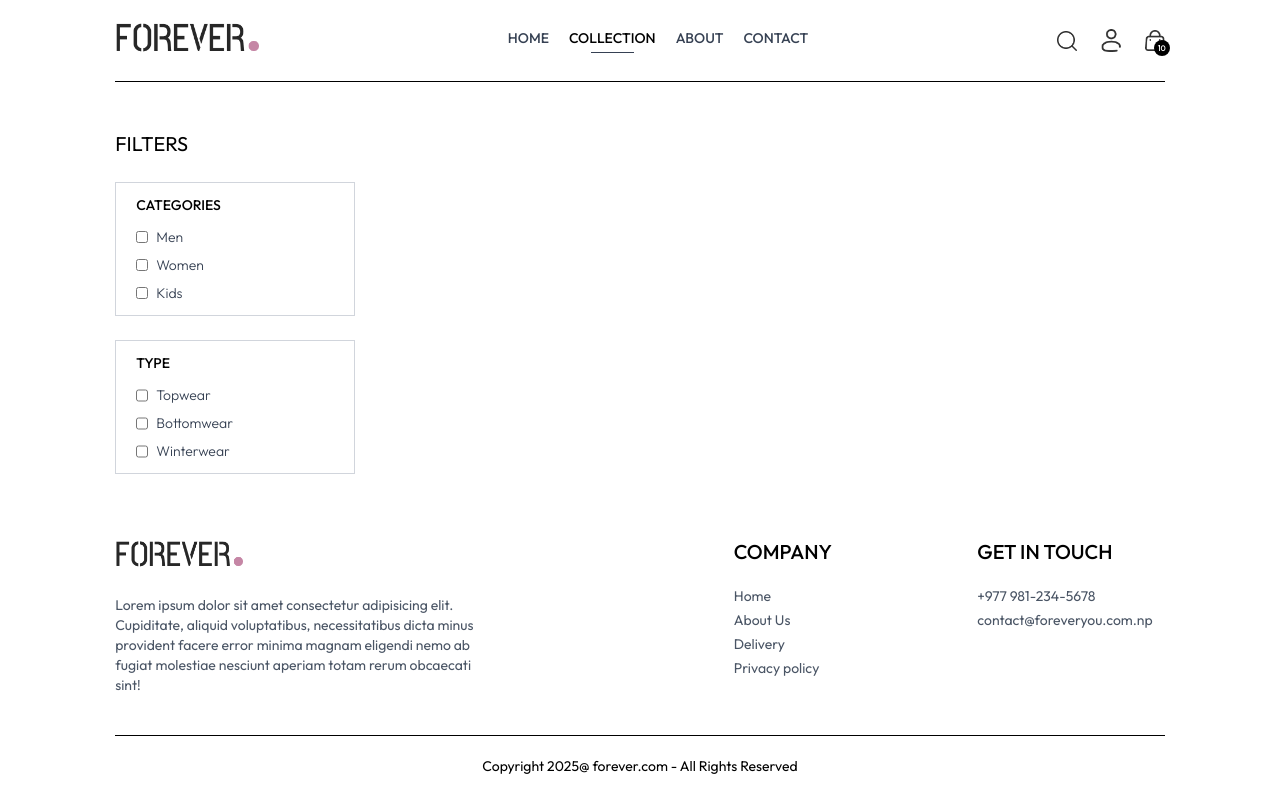
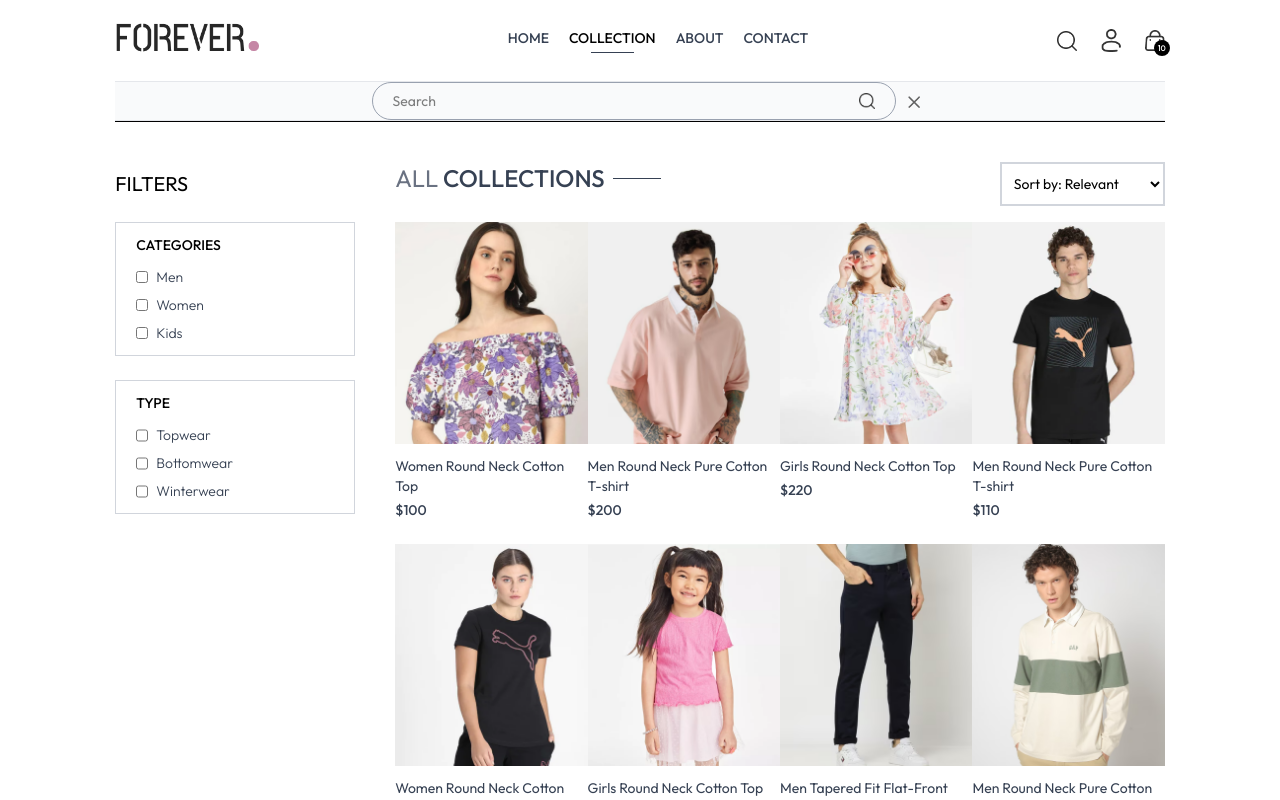
Before and after one commit to milancodess/ecommerce-app, a React (Vite) app in the folder frontend/: page /collection in a window 1280 px wide. Both pictures are taken after a click on the picture 1066 px from the left and 40 px from the top of the page. Shown: the top 800 px of the page. Built offline with nearby package versions, Linux system fonts and the light colour scheme.

Commit message:
Add SearchBar component and integrate search functionality in Collection page

```diff
--- a/frontend/src/App.jsx
+++ b/frontend/src/App.jsx
@@ -11,11 +11,13 @@
 import Orders from "./pages/Orders";
 import { Navbar } from "./components/Navbar";
 import Footer from "./components/Footer";
+import SearchBar from "./components/SearchBar";
 
 const App = () => {
   return (
     <div className="px-4 sm:px-[5vw] md:px-[7vw] lg:px-[9vw]">
       <Navbar />
+      <SearchBar />
       <Routes>
         <Route path="/" element={<Home />} />
         <Route path="/collection" element={<Collection />} />
--- a/frontend/src/components/Navbar.jsx
+++ b/frontend/src/components/Navbar.jsx
@@ -1,9 +1,12 @@
-import React, { useState } from "react";
+import React, { useContext, useState } from "react";
 import { assets } from "../assets/assets";
 import { Link, NavLink } from "react-router-dom";
+import { ShopContext } from "../context/ShopContext";
 
 export const Navbar = () => {
   const [visible, setVisible] = useState(false);
+
+  const { setShowSearch } = useContext(ShopContext);
 
   return (
     <div className="relative flex items-center justify-between py-5 font-medium">
@@ -37,6 +40,7 @@
 
       <div className="flex items-center gap-6">
         <img
+          onClick={() => setShowSearch(true)}
           src={assets.search_icon}
           className="w-5 cursor-pointer"
           alt="Search"
--- /dev/null
+++ b/frontend/src/components/SearchBar.jsx
@@ -0,0 +1,43 @@
+import React, { useContext, useEffect, useState } from "react";
+import { ShopContext } from "../context/ShopContext";
+import { assets } from "../assets/assets";
+import { useLocation } from "react-router-dom";
+
+const SearchBar = () => {
+  const { search, setSearch, showSearch, setShowSearch } =
+    useContext(ShopContext);
+  const [visible, setVisible] = useState(false);
+  const location = useLocation();
+
+  useEffect(() => {
+    const isCollection = location.pathname.toLowerCase().includes("collection");
+    setVisible(isCollection);
+
+    if (!isCollection) {
+      setShowSearch(false);
+    }
+  }, [location, setShowSearch]);
+
+  return showSearch && visible ? (
+    <div className="border-t border-b border-gray-200 bg-gray-50 text-center">
+      <div className="inline-flex items-center justify-center border border-gray-400 px-5 py-2 mx-3 rounded-full w-3/4 sm:w-1/2">
+        <input
+          value={search}
+          onChange={(e) => setSearch(e.target.value)}
+          className="flex-1 outline-none bg-inherit text-sm"
+          type="text"
+          placeholder="Search"
+        />
+        <img className="w-4" src={assets.search_icon} alt="search icon" />
+      </div>
+      <img
+        onClick={() => setShowSearch(false)}
+        className="inline w-3 cursor-pointer"
+        src={assets.cross_icon}
+        alt="close icon"
+      />
+    </div>
+  ) : null;
+};
+
+export default SearchBar;
--- a/frontend/src/context/ShopContext.jsx
+++ b/frontend/src/context/ShopContext.jsx
@@ -1,4 +1,4 @@
-import { createContext } from "react";
+import { createContext, useState } from "react";
 import { products } from "../assets/assets";
 
 // Create the context
@@ -8,11 +8,17 @@
 const ShopContextProvider = (props) => {
   const currency = "$";
   const delivery_fee = 10;
+  const [search, setSearch] = useState("");
+  const [showSearch, setShowSearch] = useState(false);
 
   const value = {
     products,
     currency,
     delivery_fee,
+    search,
+    setSearch,
+    showSearch,
+    setShowSearch,
   };
 
   return (
--- a/frontend/src/pages/Collection.jsx
+++ b/frontend/src/pages/Collection.jsx
@@ -1,15 +1,89 @@
-import React, { useContext, useState } from "react";
+import React, { useContext, useEffect, useState } from "react";
 import { ShopContext } from "../context/ShopContext";
 import { assets } from "../assets/assets";
+import Title from "../components/Title";
+import ProductItem from "../components/ProductItem";
 
 const Collection = () => {
-  const { products } = useContext(ShopContext);
+  const { products, search, showSearch } = useContext(ShopContext);
   const [showFilter, setShowFilter] = useState(false);
+  const [filterProducts, setFilterProducts] = useState([]);
+  const [category, setCategory] = useState([]);
+  const [subCategory, setSubCategory] = useState([]);
+  const [sortType, setSortType] = useState("relevant");
+
+  const toggleCategory = (e) => {
+    if (category.includes(e.target.value)) {
+      setCategory((prev) => prev.filter((item) => item != e.target.value));
+    } else {
+      setCategory((prev) => [...prev, e.target.value]);
+    }
+  };
+
+  const toggleSubCategory = (e) => {
+    if (subCategory.includes(e.target.value)) {
+      setSubCategory((prev) => prev.filter((item) => item != e.target.value));
+    } else {
+      setSubCategory((prev) => [...prev, e.target.value]);
+    }
+  };
+
+  const applyFilter = () => {
+    let productsCopy = products.slice();
+
+    if (showSearch && search) {
+      productsCopy = productsCopy.filter((item) =>
+        item.name.toLowerCase().includes(search.toLowerCase())
+      );
+    }
+
+    if (category.length > 0) {
+      productsCopy = productsCopy.filter((item) =>
+        category.includes(item.category)
+      );
+    }
+    if (subCategory.length > 0) {
+      productsCopy = productsCopy.filter((item) =>
+        subCategory.includes(item.subCategory)
+      );
+    }
+    setFilterProducts(productsCopy);
+  };
+
+  const sortProduct = () => {
+    let fpCopy = filterProducts.slice();
+
+    switch (sortType) {
+      case "low-high":
+        setFilterProducts(fpCopy.sort((a, b) => a.price - b.price));
+        break;
+
+      case "high-low":
+        setFilterProducts(fpCopy.sort((a, b) => b.price - a.price));
+        break;
+
+      default:
+        applyFilter();
+        break;
+    }
+  };
+
+  useEffect(() => {
+    applyFilter();
+  }, [category, subCategory, search, showSearch]);
+
+  useEffect(() => {
+    sortProduct();
+  }, [sortType]);
+
   return (
     <div className="flex flex-col sm:flex-row gap-1 sm:gap-10 pt-10 border-t">
       {/* Filter Options */}
       <div className="min-w-60">
-        <p className="my-2 text-xl flex items-center cursor-pointer gap-2">
+        <p
+          onClick={() => setShowFilter(!showFilter)}
+          className="my-2 text-xl flex items-center cursor-pointer gap-2"
+        >
           FILTERS
           <img
             className={`h-3 sm:hidden ${showFilter ? "rotate-90" : ""} `}
@@ -26,13 +100,31 @@
           <p className="mb-3 text-sm font-medium">CATEGORIES</p>
           <div className="flex flex-col gap-2 text-sm font-light text-gray-700">
             <p className="flex gap-2">
-              <input type="checkbox" className="w-3" value={"Men"} /> Men
+              <input
+                type="checkbox"
+                className="w-3"
+                value={"Men"}
+                onChange={toggleCategory}
+              />{" "}
+              Men
             </p>
             <p className="flex gap-2">
-              <input type="checkbox" className="w-3" value={"Women"} /> Women
+              <input
+                type="checkbox"
+                className="w-3"
+                value={"Women"}
+                onChange={toggleCategory}
+              />{" "}
+              Women
             </p>
             <p className="flex gap-2">
-              <input type="checkbox" className="w-3" value={"Kids"} /> Kids
+              <input
+                type="checkbox"
+                className="w-3"
+                value={"Kids"}
+                onChange={toggleCategory}
+              />{" "}
+              Kids
             </p>
           </div>
         </div>
@@ -45,17 +137,60 @@
           <p className="mb-3 text-sm font-medium">TYPE</p>
           <div className="flex flex-col gap-2 text-sm font-light text-gray-700">
             <p className="flex items-center gap-2">
-              <input type="checkbox" className="w-3" value="Topwear" /> Topwear
+              <input
+                type="checkbox"
+                className="w-3"
+                value="Topwear"
+                onChange={toggleSubCategory}
+              />{" "}
+              Topwear
             </p>
             <p className="flex items-center gap-2">
-              <input type="checkbox" className="w-3" value="Bottomwear" />
+              <input
+                type="checkbox"
+                className="w-3"
+                value="Bottomwear"
+                onChange={toggleSubCategory}
+              />
               Bottomwear
             </p>
             <p className="flex items-center gap-2">
-              <input type="checkbox" className="w-3" value="Winterwear" />
+              <input
+                type="checkbox"
+                className="w-3"
+                value="Winterwear"
+                onChange={toggleSubCategory}
+              />
               Winterwear
             </p>
           </div>
+        </div>
+      </div>
+      {/* Right Side */}
+      <div className="flex-1">
+        <div className="flex justify-between text-base sm:text-2xl mb-4">
+          <Title text1={"ALL"} text2={"COLLECTIONS"} />
+          {/* Product Sort */}
+          <select
+            onChange={(e) => setSortType(e.target.value)}
+            className="border-2 border-gray-300 text-sm px-2"
+          >
+            <option value="relevant">Sort by: Relevant</option>
+            <option value="low-high">Sort by: Low to High</option>
+            <option value="high-low">Sort by: High to Low</option>
+          </select>
+        </div>
+        {/* Map Products */}
+        <div className="grid grid-cols-2 md:grid-cols-3 lg:grid-cols-4 gap--4 gap-y-6">
+          {filterProducts.map((item, index) => (
+            <ProductItem
+              KEY={index}
+              name={item.name}
+              id={item._id}
+              price={item.price}
+              image={item.image}
+            />
+          ))}
         </div>
       </div>
     </div>
--- a/frontend/src/pages/Product.jsx
+++ b/frontend/src/pages/Product.jsx
@@ -1,7 +1,38 @@
-import React from "react";
+import React, { useContext, useEffect, useState } from "react";
+import { useParams } from "react-router-dom";
+import { ShopContext } from "../context/ShopContext";
 
 const Product = () => {
-  return <div>Product</div>;
+  const { productId } = useParams();
+  const { products } = useContext(ShopContext);
+  const [productData, setProductData] = useState(false);
+  const [image, setImage] = useState("");
+  const fetchProductData = async () => {
+    products.map((item) => {
+      if (item._id === productId) {
+        setProductData(item);
+        setImage(item.image[0]);
+        return null;
+      }
+    });
+  };
+
+  useEffect(() => {
+    fetchProductData();
+  }, [productId, products]);
+  return productData ? (
+    <div className="border-t-2 pt-10 transition-opacity ease-in duration-500 opacity-100">
+      {/* Product Data */}
+      <div className="flex gap-12 sm:gap-12 flex-col sm:flex-row">
+        {/* Product Images */}
+        <div className="flexx-1 flex flex-col-reverse gap-3 sm:flex-row">
+          <div className="flex sm:flex-col overflow-x-auto sm:overflow-y-scroll justify-between sm:justify-normal sm:w-[18.7%] w-full"></div>
+        </div>
+      </div>
+    </div>
+  ) : (
+    <div className="opacity-0"></div>
+  );
 };
 
 export default Product;
```
